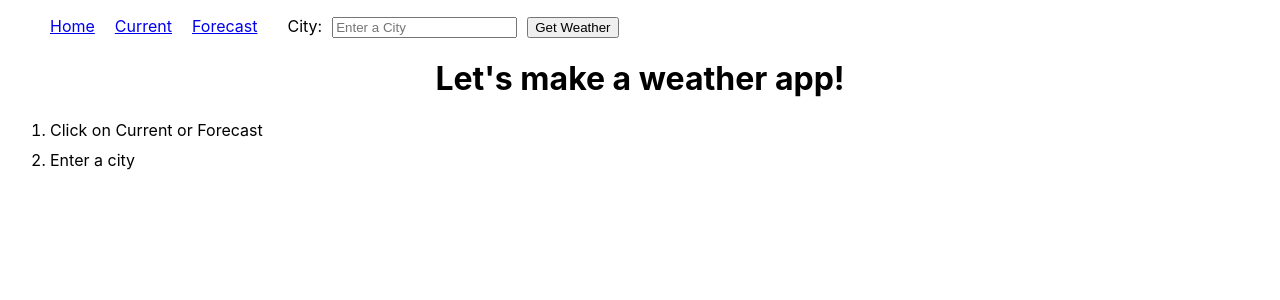
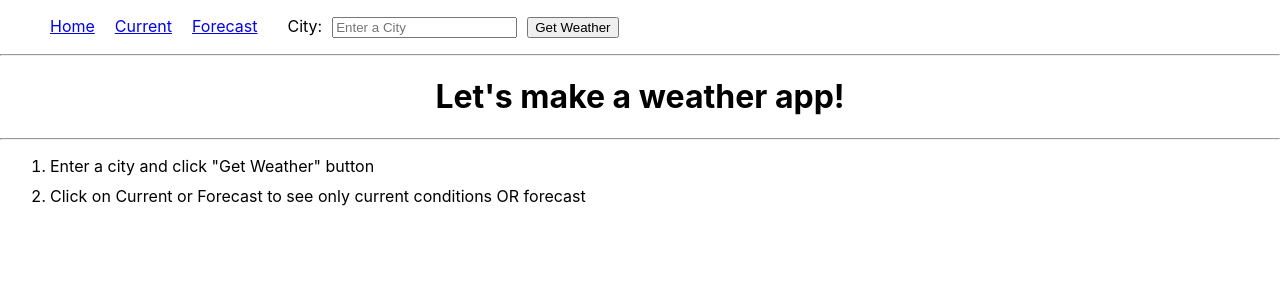
Before and after one commit to neotamoe/learn-react, a React (Create React App) app in the folder weather-app/: page /current in a window 1280 px wide. Shown: the top 300 px of the page. Built offline with nearby package versions, Linux system fonts and the light colour scheme; no server answers.

Commit message:
refactor so current and forecast are viewable on main page

```diff
--- a/weather-app/src/App.css
+++ b/weather-app/src/App.css
@@ -50,7 +50,7 @@ span {
 }
 
 .current > img {
-  width: 4%;
+  width: 100px;
   height: auto;
 }
 
--- a/weather-app/src/App.js
+++ b/weather-app/src/App.js
@@ -89,7 +89,7 @@ class App extends Component {
             </ul>
           </nav>
 
-          <Route path="/" exact component={Index}/>
+          <Route path="/" exact  render={(props) => <Index {...this.state} />} />
           <Route path="/current" render={(props) => this.state.showCurrent ?
             <Current
               city={this.state.current.name}
--- a/weather-app/src/components/index.js
+++ b/weather-app/src/components/index.js
@@ -1,17 +1,36 @@
 import React, { Component } from 'react';
 
 import '../App.css';
+import Current from './current';
+import Forecast from './forecast';
 
 class Index extends Component {
 
-  render() {
+  render(props) {
+    console.log(this.props);
     return (
       <div className="App">
+        <hr/>
         <h1 className="header">Let's make a weather app!</h1>
-        <ol>
-            <li>Click on Current or Forecast</li>
-            <li>Enter a city</li>
-        </ol>
+        <hr/>
+        { this.props.showCurrent ?
+          <Current
+            city={this.props.current.name}
+            iconCode={this.props.current.weather[0].icon}
+            temperature={this.props.current.main.temp.toFixed()}
+            description={this.props.current.weather[0].description} />
+          : null }
+        { this.props.showCurrent ? <hr/> : null }
+        { this.props.showDays ?
+          <Forecast {...this.props}/>
+          : null }
+        { (this.props.showCurrent || this.props.showDays) ?
+          null
+          : <ol>
+              <li>Enter a city and click "Get Weather" button</li>
+              <li>Click on Current or Forecast to see only current conditions OR forecast</li>
+            </ol>
+        }
       </div>
     );
   }
```
